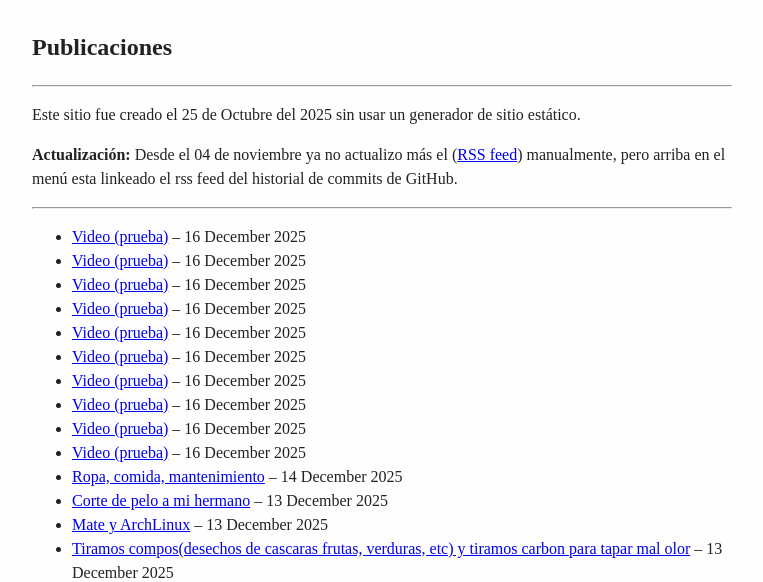
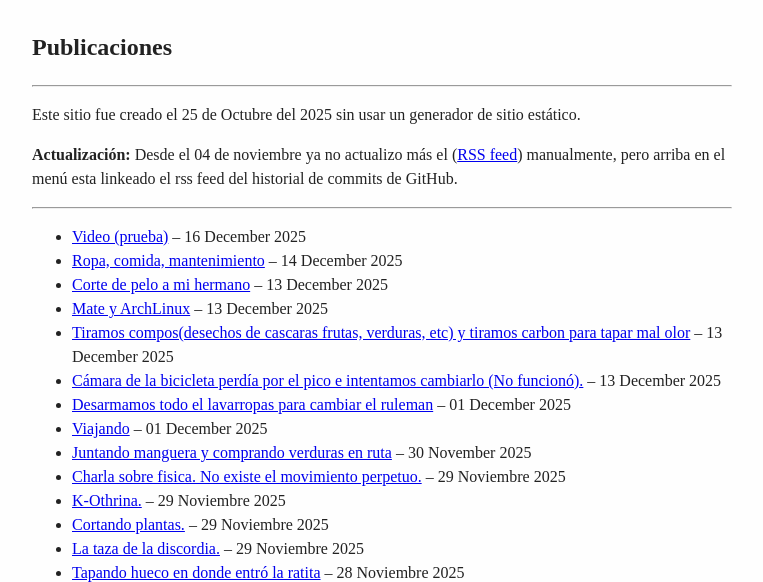
Before and after one commit to nobloatnews/nobloatnews.github.io, a plain HTML site: page index.html in a window 1280 px wide. Shown: the part 134-716 px from the top of the page, without its empty margins (258-1021 px from the left). Drawn offline with Linux system fonts and the light colour scheme.

Commit message:
posts/2025-12-16-mantenimientoX2.html

```diff
--- a/index.html
+++ b/index.html
@@ -23,15 +23,6 @@
     <hr>
     <ul>
         <li><a href="posts/2025-12-16-mantenimientoX2.html">Video (prueba)</a> – 16 December 2025</li>
-        <li><a href="posts/2025-12-16-mantenimientoX2.html">Video (prueba)</a> – 16 December 2025</li>
-        <li><a href="posts/2025-12-16-mantenimientoX2.html">Video (prueba)</a> – 16 December 2025</li>
-        <li><a href="posts/2025-12-16-mantenimientoX2.html">Video (prueba)</a> – 16 December 2025</li>
-        <li><a href="posts/2025-12-16-mantenimientoX2.html">Video (prueba)</a> – 16 December 2025</li>
-        <li><a href="posts/2025-12-16-MantenimientoX2.html">Video (prueba)</a> – 16 December 2025</li>
-        <li><a href="posts/2025-12-16-MantenimientoX2.html">Video (prueba)</a> – 16 December 2025</li>
-        <li><a href="posts/2025-12-16-MantenimientoX2.html">Video (prueba)</a> – 16 December 2025</li>
-        <li><a href="posts/2025-12-16-MantenimientoX2.html">Video (prueba)</a> – 16 December 2025</li>
-        <li><a href="posts/2025-12-16-MantenimientoX2.html">Video (prueba)</a> – 16 December 2025</li>
         <li><a href="posts/2025-12-14-casa_mantenimiento.html">Ropa, comida, mantenimiento</a> – 14 December 2025</li>
         <li><a href="posts/2025-12-13-omar_corte_pelo.html">Corte de pelo a mi hermano</a> – 13 December 2025</li>
         <li><a href="posts/2025-12-13-mate_linux.html">Mate y ArchLinux</a> – 13 December 2025</li>
```
Also changed, not shown: posts/2025-12-16-MantenimientoX2.html (deleted, +0 -16 lines), posts/2025-12-16-mantenimientoX2.html (+1 -1 lines), 1 other file.
